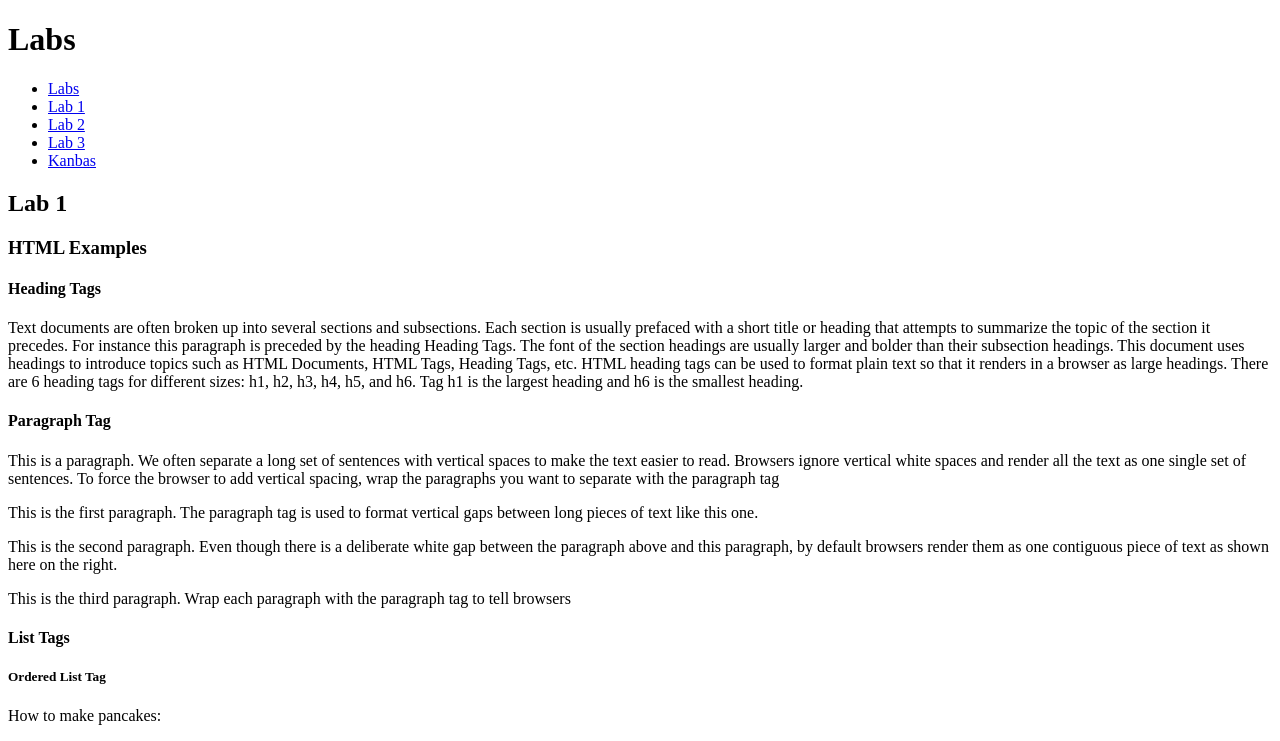
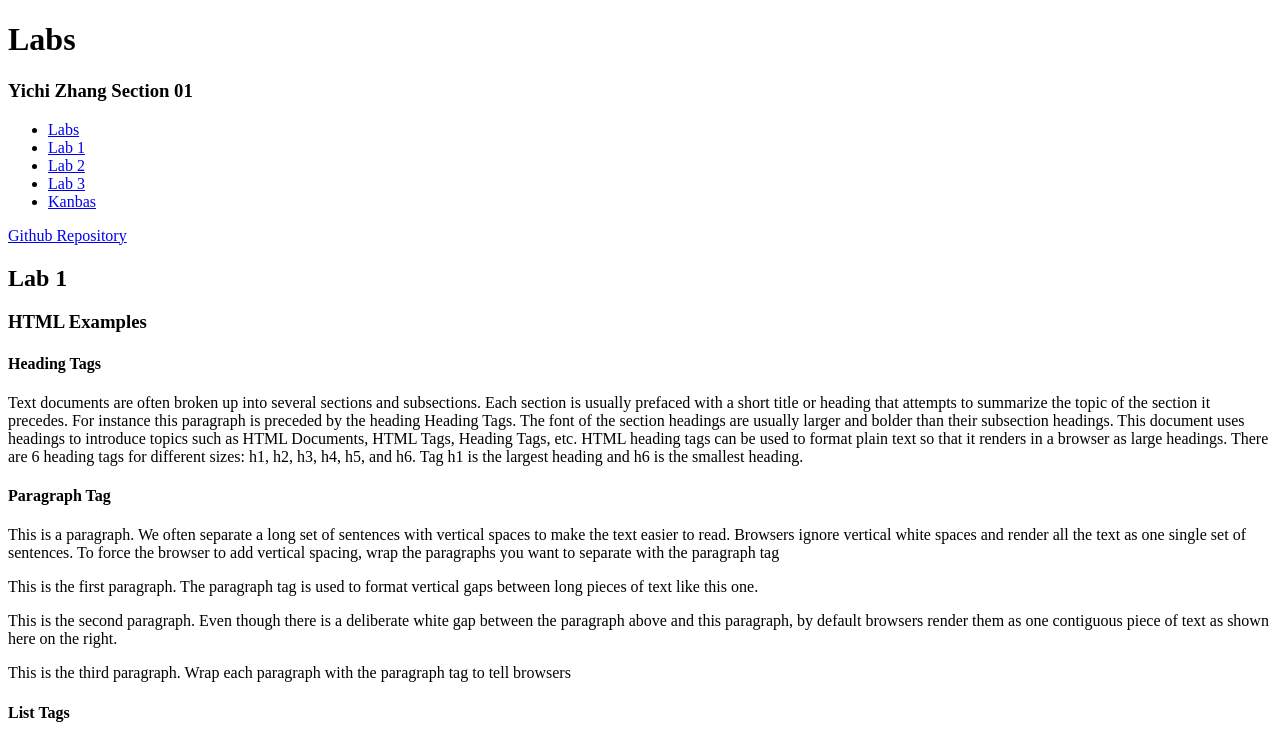
Before and after one commit to AliciaZYC/kanbas-react-web-app, a React (Create React App) app: page /#/Labs/Lab1 in a window 1280 px wide. Shown: the top 741 px of the page. Built offline with nearby package versions, Linux system fonts and the light colour scheme.

Commit message:
update landing page

```diff
--- a/src/Labs/index.tsx
+++ b/src/Labs/index.tsx
@@ -7,7 +7,14 @@
   return (
     <div>
       <h1>Labs</h1>
+      <h3>Yichi Zhang Section 01</h3>
       <TOC />
+      <a
+        id="wd-github"
+        href="https://github.com/AliciaZYC/kanbas-react-web-app.git"
+      >
+        Github Repository
+      </a>
       <Routes>
         <Route path="/" element={<Navigate to="Lab1" />} />
         <Route path="Lab1" element={<Lab1 />} />
```
